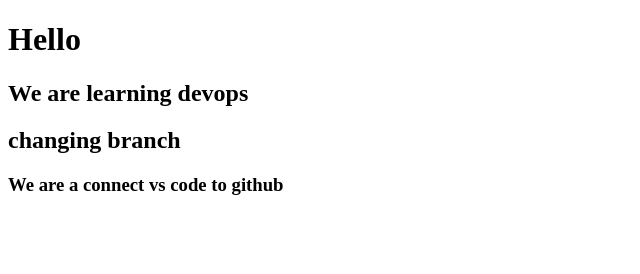
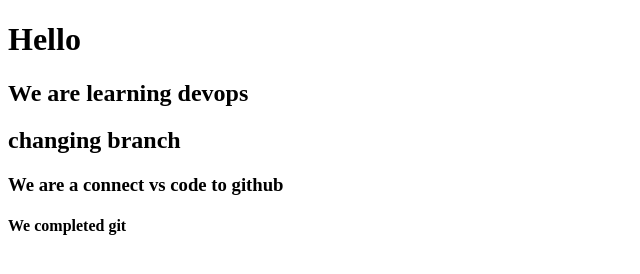
Before and after one commit to zopeprajakta14/Devops1stproject, a plain HTML site: page index.html in a window 1280 px wide. Shown: the whole page, without its empty margins (0-640 px from the left). Drawn offline with Linux system fonts and the light colour scheme.

Commit message:
we add new commit

```diff
--- a/index.html
+++ b/index.html
@@ -11,5 +11,6 @@
     <h2>We are learning devops</h2>
     <h2>changing branch</h2>
     <h3>We are a connect vs code to github</h3>
+    <h4>We completed git</h4>
 </body>
 </html>
```
